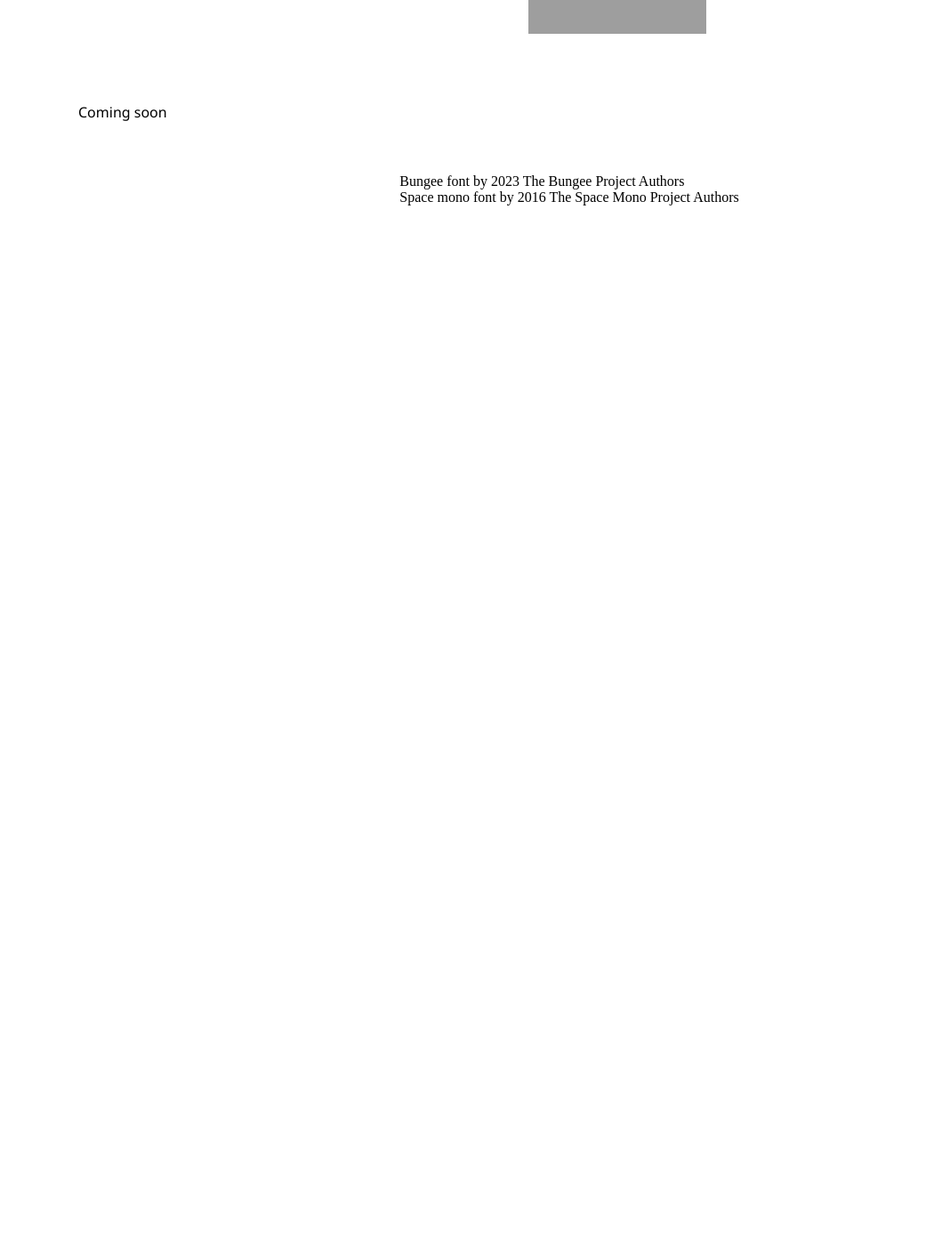
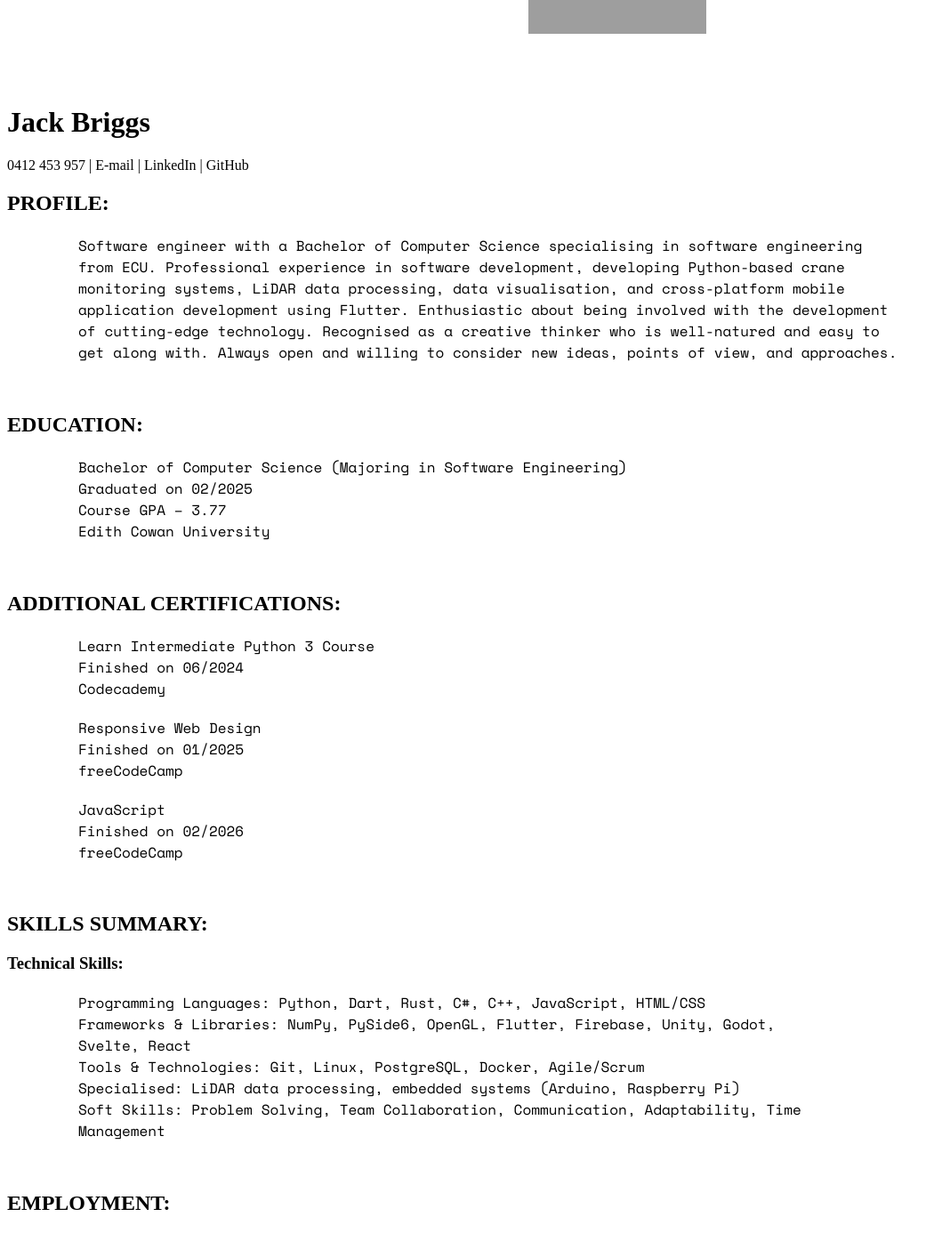
Before and after one commit to mrjackthebriggs/personal-site, a SvelteKit app: page /resume in a window 1280 px wide. Shown: the part 286-1672 px from the top of the page at 89% size, without its empty margins (0-1059 px from the left). Before the commit the page ends 800 px from the top, so only its background shows below. Built offline with nearby package versions, Linux system fonts and the light colour scheme; grey boxes are pictures that could not be loaded.

Commit message:
started wsorking on resume

```diff
--- a/src/routes/resume/+page.svelte
+++ b/src/routes/resume/+page.svelte
@@ -1,5 +1,6 @@
 <script lang="ts">
   import StyleTitle from "$lib/components/StyleTitle.svelte";
+  import Resume from './resume.svelte'
   import respic from "$lib/images/title-pictures/resumepic.png"
 </script>
 
@@ -15,12 +16,5 @@ title="Resume"
 photo={respic}
 alt="a keyboard"
 />
-<!-- <p>Lorem ipsum dolor sit amet, consectetuer adipiscing elit. Aenean commodo ligula eget dolor. Aenean massa. Cum sociis natoque penatibus et magnis dis parturient montes, nascetur ridiculus mus. Donec quam felis, ultricies nec, pellentesque eu, pretium quis, sem. Nulla consequat massa quis enim. Donec pede justo, fringilla vel, aliquet nec, vulputate eget, arcu. In enim justo, rhoncus ut, imperdiet a, venenatis vitae, justo. Nullam dictum felis eu pede mollis pretium. Integer tincidunt. Cras dapibus. Vivamus elementum semper nisi. Aenean vulputate eleifend tellus.
 
-Aenean leo ligula, porttitor eu, consequat vitae, eleifend ac, enim. Aliquam lorem ante, dapibus in, viverra quis, feugiat a, tellus. Phasellus viverra nulla ut metus varius laoreet. Quisque rutrum. Aenean imperdiet. Etiam ultricies nisi vel augue. Curabitur ullamcorper ultricies nisi. Nam eget dui. Etiam rhoncus. Maecenas tempus, tellus eget condimentum rhoncus, sem quam semper libero, sit amet adipiscing sem neque sed ipsum. Nam quam nunc, blandit vel, luctus pulvinar, hendrerit id, lorem. Maecenas nec odio et ante tincidunt tempus.
-
-Donec vitae sapien ut libero venenatis faucibus. Nullam quis ante. Etiam sit amet orci eget eros faucibus tincidunt. Duis leo. Sed fringilla mauris sit amet nibh. Donec sodales sagittis magna. Sed consequat, leo eget bibendum sodales, augue velit cursus nunc, quis gravida magna mi a libero. Fusce vulputate eleifend sapien. Vestibulum purus quam, scelerisque ut, mollis sed, nonummy id, metus. Nullam accumsan lorem in dui. Cras ultricies mi eu turpis hendrerit fringilla. Vestibulum ante ipsum primis in faucibus orci luctus et ultrices posuere cubilia Curae; In ac dui quis mi consectetuer lacinia.
-
-Nam pretium turpis et arcu. Duis arcu tortor, suscipit eget, imperdiet nec, imperdiet iaculis, ipsum. Sed aliquam ultrices mauris. Integer ante arcu, accumsan a, consectetuer eget, posuere ut, mauris. Praesent adipiscing. Phasellus ullamcorper ipsum rutrum nunc. Nunc nonummy metus. Vestibulum volutpat pretium libero. Cras id dui. Aenean ut eros et nisl sagittis vestibulum. Nullam nulla eros, ultricies sit amet, nonummy id, imperdiet feugiat, pede. Sed lectus. Donec mollis hendrerit risus. Phasellus nec sem in justo pellentesque facilisis. Etiam imperdiet imperdiet orci. Nunc nec neque. Phasellus leo dolor, tempus non, auctor et, hendrerit quis, nisi. Curabitur ligula sapien, tincidunt non, euismod vitae, posuere imperdiet, leo. Maecenas malesuada. Praesent congue erat at massa. Sed cursus turpis vitae tortor. Donec posuere vulputate arcu. Phasellus accumsan cursus velit. Vestibulum ante ipsum primis in faucibus orci luctus et ultrices posuere cubilia Curae; Sed aliquam, nisi quis porttitor congue, elit erat euismod orci, ac</p> -->
-
-<p>Coming soon</p>
+<Resume/>
--- /dev/null
+++ b/src/routes/resume/resume.svelte
@@ -0,0 +1,109 @@
+<script lang="ts">
+
+</script>
+
+<style>
+p, i, em{
+  white-space: pre-wrap;
+}
+</style>
+
+<h1>Jack Briggs</h1>
+<span>0412 453 957 | E-mail | LinkedIn | GitHub</span>
+<br>
+<h2>PROFILE:</h2>
+<p>
+  Software engineer with a Bachelor of Computer Science specialising in software engineering
+from ECU. Professional experience in software development, developing Python-based crane
+monitoring systems, LiDAR data processing, data visualisation, and cross-platform mobile
+application development using Flutter. Enthusiastic about being involved with the development
+of cutting-edge technology. Recognised as a creative thinker who is well-natured and easy to
+get along with. Always open and willing to consider new ideas, points of view, and approaches.
+</p>
+<br>
+<h2>EDUCATION:</h2>
+<p>
+Bachelor of Computer Science (Majoring in Software Engineering)
+Graduated on 02/2025
+Course GPA – 3.77
+Edith Cowan University
+</p>
+<br>
+<h2>ADDITIONAL CERTIFICATIONS:</h2>
+<p>
+Learn Intermediate Python 3 Course
+Finished on 06/2024
+Codecademy
+</p>
+<p>
+Responsive Web Design
+Finished on 01/2025
+freeCodeCamp
+</p>
+<p>
+JavaScript
+Finished on 02/2026
+freeCodeCamp
+</p>
+<br>
+<h2>SKILLS SUMMARY:</h2>
+<h3>Technical Skills:</h3>
+<p>
+Programming Languages: Python, Dart, Rust, C#, C++, JavaScript, HTML/CSS
+Frameworks & Libraries: NumPy, PySide6, OpenGL, Flutter, Firebase, Unity, Godot,
+Svelte, React
+Tools & Technologies: Git, Linux, PostgreSQL, Docker, Agile/Scrum
+Specialised: LiDAR data processing, embedded systems (Arduino, Raspberry Pi)
+Soft Skills: Problem Solving, Team Collaboration, Communication, Adaptability, Time
+Management
+</p>
+<br>
+<h2>EMPLOYMENT:</h2>
+Graduate Engineer (Progressed from internship Aug 2024) Date: Nov 2024 to Jan 2026
+AMLab
+Key responsibilities:
+ Monitor crane system statuses on PNC daily, repairing and reporting any faults to
+operating team
+ Manage and maintain live alert notification system
+ Write Python code to improve crane system software, occasionally involving LiDAR data.
+ Make displays using Python and using the Pyside6 or OpenGL visual libraries.
+ Built status/alert notification cross-platform mobile application using Flutter framework
+ Utilised version control systems (Git) for collaborative development
+Labourer | Commercial Electrical Cabling Network Solutions
+Key responsibilities:
+ Installed and tested Ethernet
+ Installed fibreoptic and accessories for NBN
+ Assisted in NBN Node integration as boots on ground
+ Installation of basic electrical equipment, under supervision
+ Logistics, handling of goods to site using a 2-ton truck
+Date: Nov 2017 to Nov 2024
+Previous experience in retail and construction sectors (2010-2017)
+__________________________________________________________________________________
+PROJECTS
+• Arduino Pong Game: Designed and built a Pong game on Arduino microcontroller with
+custom potentiometer controllers and real-time scorekeeping, demonstrating
+embedded systems and hardware interface skills.
+• Unity Game Development: Composed music and programmed audio systems for a
+Unity-based game with published Steam demo.
+• Game Jam Entry: Created 'Diec Run 2' in a week-long game jam (2nd place overall) using
+C#, GDScript, and Godot engine.
+__________________________________________________________________________________
+ADDITIONAL INFORMATION:
+ Location: Perth, Western Australia
+ Driver’s Licence
+ Australian Citizen
+ Construction qualifications:
+ White Card
+ High Risk Work Licence
+ Elevated work platforms
+ Scissor lift ticket
+__________________________________________________________________________________
+REFEREES:
+Available on request from:
+Jawn Looi
+Currently Head of Operations at AMLab
+Vaughan Miller
+Currently Field Supervisor at Enerven
+Was Senior Manager at Cabling Network Solutions when worked with.
+Shane Koch
+Currently Senior Manager / Head of Electrical Operations at Cabling Network Solutions
```
